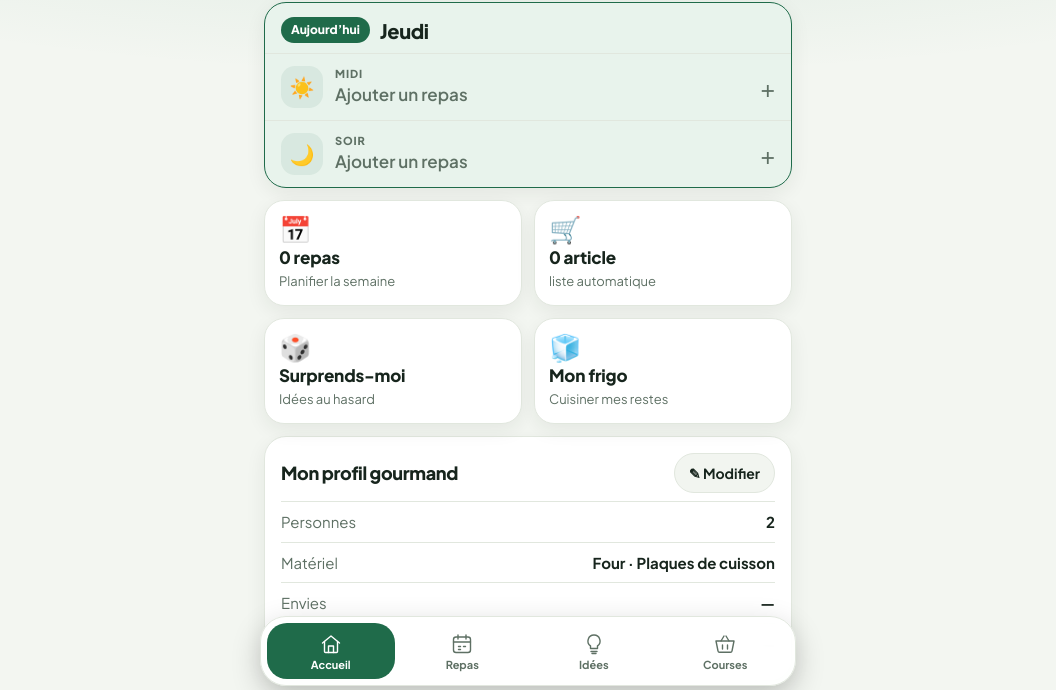
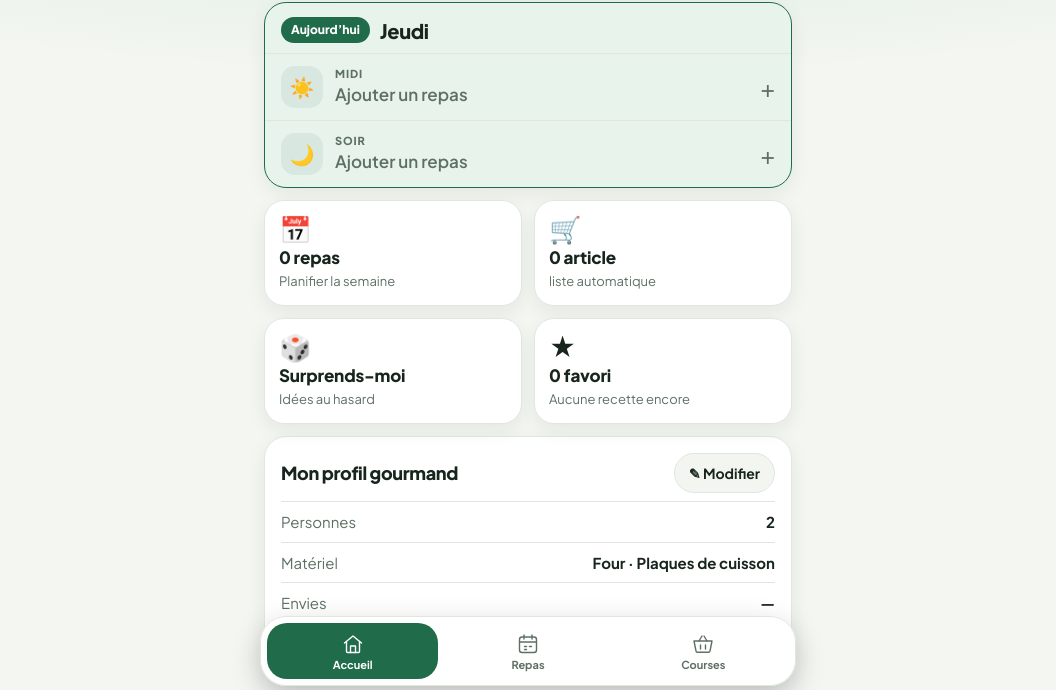
Before and after one commit to gregory-bot-dot/Repas2, a plain HTML site: page index.html in a window 1280 px wide. Shown: the part 104-794 px from the top of the page, without its empty margins (112-1168 px from the left). Drawn offline with Linux system fonts and the light colour scheme; no server answers.

Commit message:
Update index.html

```diff
--- a/index.html
+++ b/index.html
@@ -966,6 +966,10 @@ function mini(em,title,sub,fn){
   b.addEventListener("click",fn);return b;
 }
 function kv(k,v){var r=el("div","kv");r.appendChild(el("span","",k));r.appendChild(el("span","",v));return r;}
+function openFavs(){
+  aiS.view="fav";aiS.inDetail=false;aiS.ctx="ideas";
+  aiShow();aiRender();
+}
 function renderHome(){
   view.replaceChildren();
   view.appendChild(daySection(todayIdx()));
@@ -977,7 +981,7 @@ function renderHome(){
   view.appendChild(duo);
   var duo2=el("div","duo");
   duo2.appendChild(mini("🎲","Surprends-moi","Idées au hasard",function(){aiOpen("ideas","",true);}));
-  duo2.appendChild(mini("🧊","Mon frigo","Cuisiner mes restes",function(){go("idea");}));
+  duo2.appendChild(mini("★",state.favs.length+" favori"+(state.favs.length>1?"s":""),state.favs.length?"Mes recettes enregistrées":"Aucune recette encore",openFavs));
   view.appendChild(duo2);
 
   var card=el("section","card");
@@ -995,6 +999,7 @@ function renderHome(){
   syncBtn.addEventListener("click",openSyncSheet);
   view.appendChild(syncBtn);
 }
+
 
 /* ---------- navigation ---------- */
 var TITLES={
@@ -1011,7 +1016,8 @@ var ICONS={
  idea:'<svg viewBox="0 0 48 48" fill="none" stroke="currentColor" stroke-width="2.8" stroke-linecap="round" stroke-linejoin="round" aria-hidden="true"><path d="M24 6a12 12 0 0 0-7 21.8V33h14v-5.2A12 12 0 0 0 24 6z"/><path d="M18 39h12M20 43h8"/></svg>',
  list:'<svg viewBox="0 0 48 48" fill="none" stroke="currentColor" stroke-width="2.8" stroke-linecap="round" stroke-linejoin="round" aria-hidden="true"><path d="M6 18h36l-4 20a3 3 0 0 1-3 2.5H13a3 3 0 0 1-3-2.5L6 18z"/><path d="M16 18l6-10M32 18l-6-10M19 26v8M29 26v8"/></svg>'
 };
-var NAV=[["home","Accueil"],["week","Repas"],["idea","Idées"],["list","Courses"]];
+var NAV=[["home","Accueil"],["week","Repas"],["list","Courses"]];
+
 function renderNav(){
   nav.replaceChildren();
   NAV.forEach(function(n){
@@ -1046,7 +1052,8 @@ function render(){
   var sub=typeof t[1]==="function"?t[1]():t[1];
   if(sub)h.appendChild(el("span","gold",sub));
   top.appendChild(h);
-  if(tab==="home")renderHome();else if(tab==="week")renderWeek();else if(tab==="idea")renderIdeas();else renderList();
+  if(tab==="home")renderHome();else if(tab==="week")renderWeek();else if(tab==="list")renderList();else{tab="home";renderHome();}
+
   renderNav();
 }
 
```
